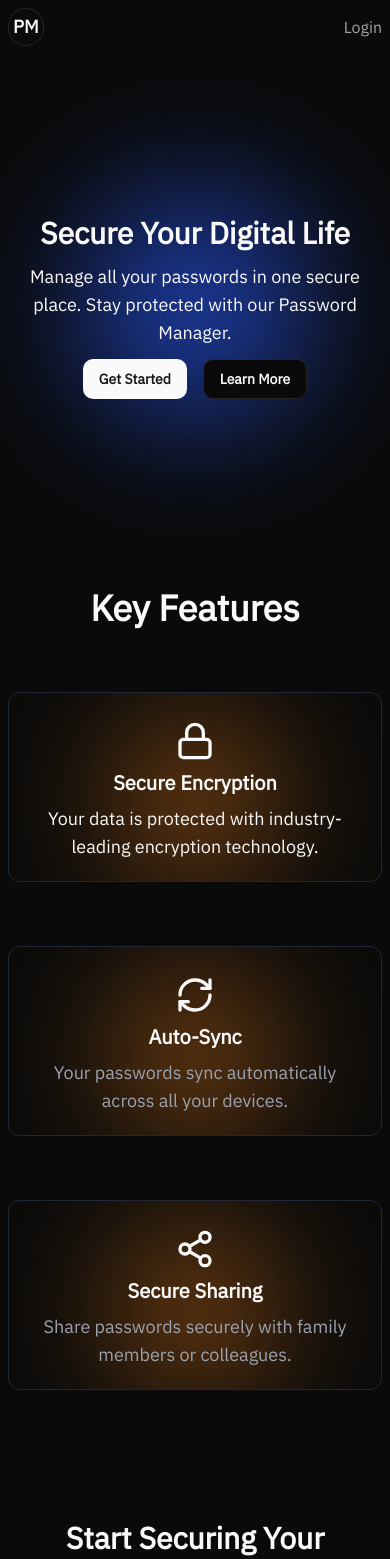
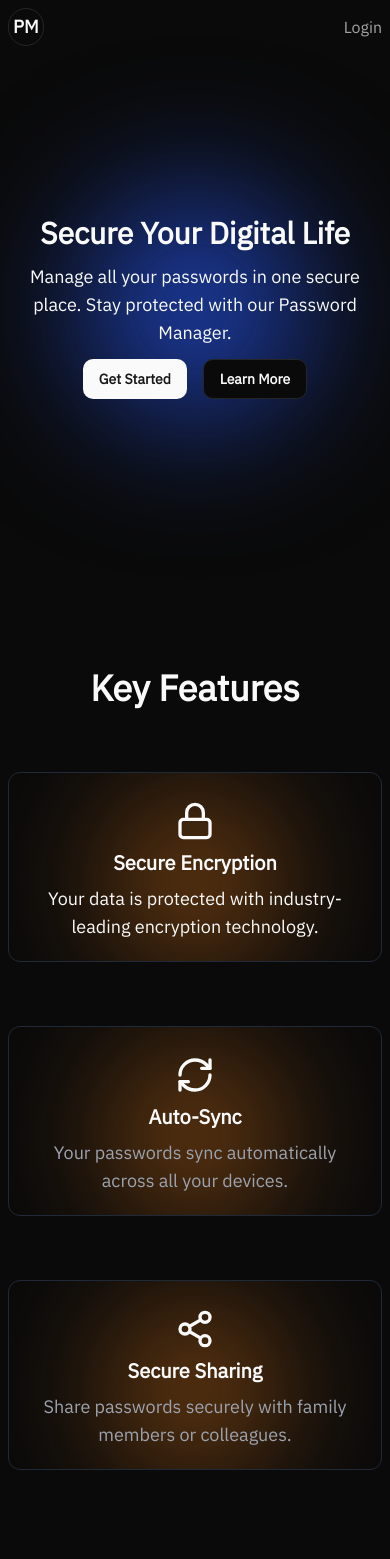
Before and after one commit to KrishT0/Password-Manager-Frontend, a React (Vite) app: page / in a window 390 px wide. Shown: the top 1559 px of the page. Built offline with nearby package versions, Linux system fonts and the light colour scheme.

Commit message:
removed junk codes and fixed homepage css

```diff
--- a/src/pages/home/index.jsx
+++ b/src/pages/home/index.jsx
@@ -1,7 +1,7 @@
 import { Link } from "react-router-dom";
 import { motion } from "framer-motion";
 import HomeLayout from "@/layouts/HomeLayout";
-import HomepageSignup from "./HomepageSignup";
+import HomepageSignup from "@/pages/home/HomepageSignup";
 
 //lucid icon imports
 import { Lock, RefreshCw, Share2 } from "lucide-react";
@@ -12,7 +12,7 @@ import { Button } from "@/components/ui/button";
 function HomePage() {
   return (
     <HomeLayout>
-      <header className="">
+      <header>
         <nav className="max-w-[1440px] mx-auto flex justify-between items-center p-2">
           <h1 className="text-lg font-semibold border p-1 rounded-full">PM</h1>
           <Link
@@ -56,8 +56,7 @@ function HomePage() {
           </Button>
         </motion.div>
       </section>
-      <section className="">
-        <div className="max-w-[1440px] mx-auto p-2 pb-5 flex flex-col gap-16 items-center justify-center min-h-[65vh]">
+      <section className="max-w-[1440px] mx-auto p-2 pb-5 flex flex-col overflow-hidden gap-16 items-center justify-center my-20">
         <motion.h1
           className="text-4xl mt-5 md:text-6xl font-bold"
           initial={{ opacity: 0, y: 50 }}
@@ -66,7 +65,7 @@ function HomePage() {
         >
           Key Features
         </motion.h1>
-          <div className="grid gap-16 sm:grid-cols-2 md:grid-cols-3 overflow-hidden">
+        <div className="grid gap-16 sm:grid-cols-2 md:grid-cols-3 ">
           <motion.div
             className="flex flex-col items-center overflow-hidden space-y-2 border-gray-800 border p-5 rounded-lg relative"
             initial={{ opacity: 0, x: -50 }}
@@ -111,7 +110,6 @@ function HomePage() {
             </p>
           </motion.div>
         </div>
-        </div>
       </section>
       <section className=" max-w-[1440px] px-2 mx-auto overflow-hidden h-[60vh] flex flex-col items-center justify-center space-y-4 text-center relative">
         <div className="absolute aspect-square w-60 rounded-full -bottom-32 -z-10 fliter blur-[80px] bg-blue-600"></div>
```
Lines whose indentation alone changed are shown as unchanged.
